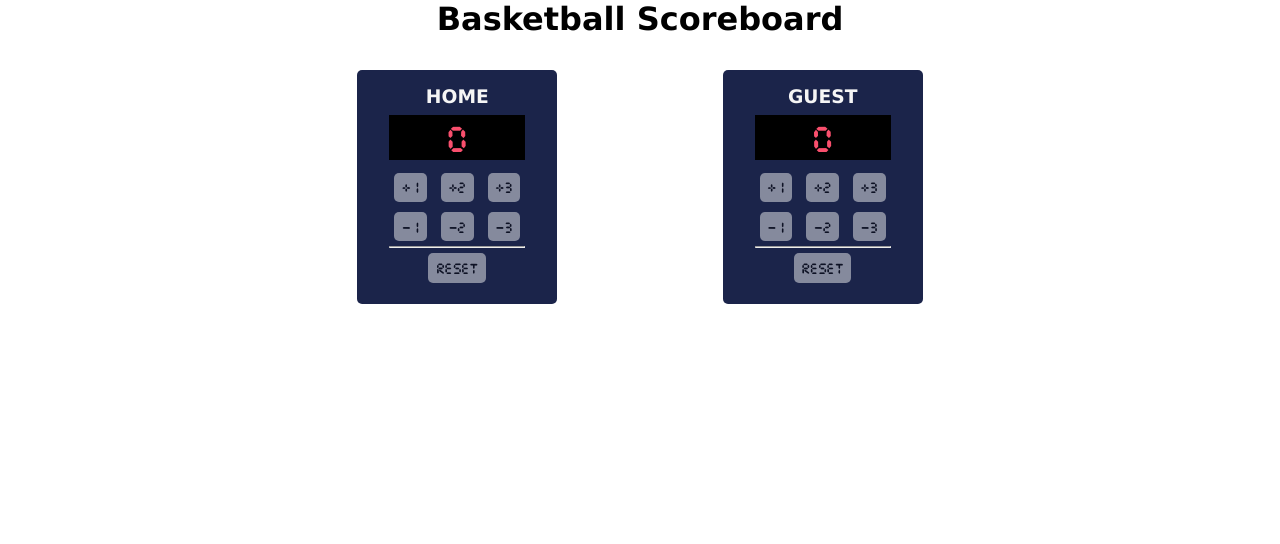
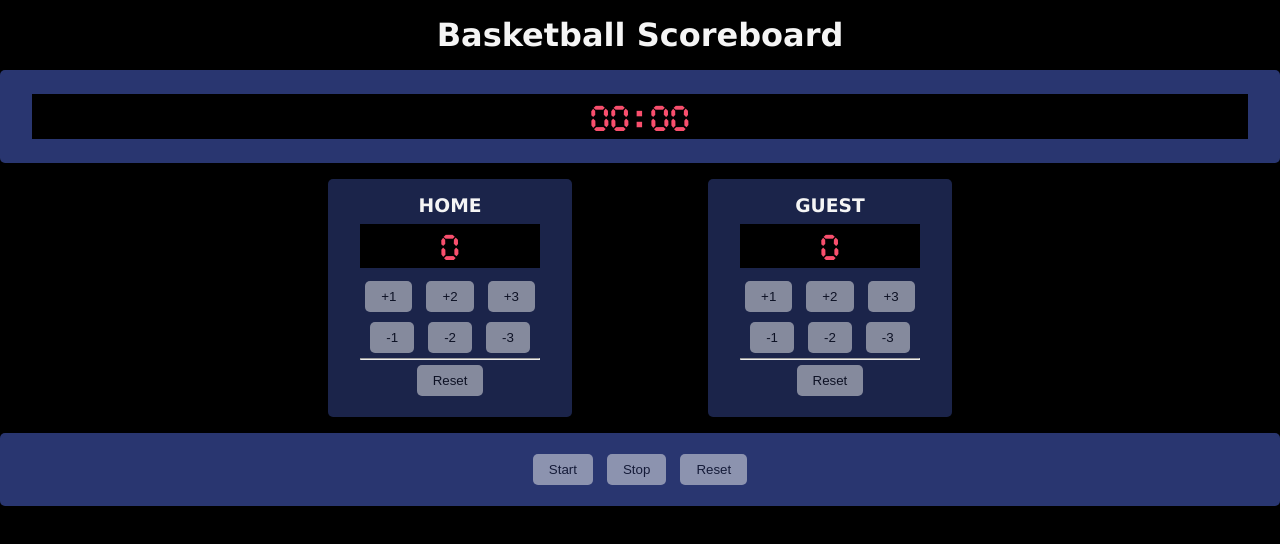
Before and after one commit to lalomax/BasketBall-Scoreboard, a plain HTML site: page index.html in a window 1280 px wide. Drawn offline with Linux system fonts and the light colour scheme.

Commit message:
perf: adding timer and improve style

```diff
--- a/index.css
+++ b/index.css
@@ -9,6 +9,7 @@
 
 body {
     margin: 0;
+  background: black;
 }
 
 .container {
@@ -19,7 +20,7 @@ body {
   justify-content: space-evenly;
   /* background: #1b244a; */
   text-align: center;
-  padding-top: 2rem;
+  padding: 1rem;
   border-radius: 5px;
 }
 
@@ -28,13 +29,29 @@ body {
   border-radius: 5px;
   padding: 1rem 2rem;
 }
+.timer-board  {
+  background:rgb(41, 54, 112);
+  border-radius: 5px;
+  padding: 1rem 2rem;
+  text-align: center;
+}
+
+/* .timer {
+  width: 70%;
+  display: flex;
+  justify-content: center;
+  gap: 1rem;
+  margin: 0 auto;
+  background: #2c3457;
+  border-radius: 5px;
+  text-align: center;
+} */
 
 @media screen and (max-width: 600px) {
   /* styles here */
   .container {
     width: 90%;
     flex-direction: column;
-
     gap: 1rem;
     /* border: red 1px solid; */
   }
@@ -45,10 +62,14 @@ h3 {
 }
 
 h1 {
+  color: whitesmoke;
+
+  border-radius: 5px;
+  padding: 1rem 2rem;
   text-align: center;
 }
 
-p, button {
+p {
     font-family: 'Cursed';
 }
 
@@ -58,7 +79,7 @@ button {
   border-radius: 5px;
   cursor: pointer;
   margin: 5px;
-  padding: .6rem .5rem .3rem;
+  padding: .5rem 1rem;
 }
 
 button:hover,
--- a/index.html
+++ b/index.html
@@ -1,13 +1,16 @@
 <!DOCTYPE html>
 <html lang="en">
   <head>
-  <meta charset="UTF-8">
-  <meta name="viewport" content="width=device-width, initial-scale=1.0">
+    <meta charset="UTF-8" />
+    <meta name="viewport" content="width=device-width, initial-scale=1.0" />
     <title>Basketball Scoreboard</title>
     <link rel="stylesheet" href="index.css" />
   </head>
   <body>
     <h1>Basketball Scoreboard</h1>
+        <div class="timer-board">
+          <p  id="game-timer">00:00</p>
+        </div>
     <div class="container">
       <div class="board">
         <h3>HOME</h3>
@@ -60,6 +63,11 @@
         <button name="guest" onclick="make(this)">Reset</button>
       </div>
     </div>
+    <div class="timer-board">
+      <button onclick="startTimer()">Start</button>
+      <button onclick="stopTimer()">Stop</button>
+      <button onclick="resetTimer()">Reset</button>
+    </div>
     <script src="index.js"></script>
   </body>
 </html>
--- a/index.js
+++ b/index.js
@@ -1,18 +1,51 @@
-const markerHome = document.getElementById("home-result")
-const markerGuest = document.getElementById("guest-result")
+const markerHome = document.getElementById("home-result");
+const markerGuest = document.getElementById("guest-result");
+const timerElement = document.getElementById("game-timer");
+let time = 0;
+let timerInterval;
 
-put = (e) => { //e represents the current object, on wich user interacts
+put = (e) => {
+  //e represents the current object, on wich user interacts
   if (e.name === "home") {
-    markerHome.innerHTML = parseInt(markerHome.innerHTML) + parseInt(e.value)
+    markerHome.innerHTML = parseInt(markerHome.innerHTML) + parseInt(e.value);
   } else {
-    markerGuest.innerHTML = parseInt(markerGuest.innerHTML) + parseInt(e.value)
+    markerGuest.innerHTML = parseInt(markerGuest.innerHTML) + parseInt(e.value);
   }
+};
+
+
+
+make = (e) => {
+  if (e.name === "home") {
+    markerHome.innerHTML = "0";
+  } else {
+    markerGuest.innerHTML = "0";
+  }
+};
+
+function startTimer() {
+  clearInterval(timerInterval);
+  timerInterval = setInterval(() => {
+    time++;
+    updateTimer();
+  }, 1000);
 }
 
-make = (e) => {
-    if (e.name === "home") {
-    markerHome.innerHTML = "0"
-  } else {
-    markerGuest.innerHTML = "0"
-  }
+function stopTimer() {
+  clearInterval(timerInterval);
 }
+
+function resetTimer() {
+  clearInterval(timerInterval);
+  time = 0;
+  updateTimer();
+}
+
+function updateTimer() {
+  const minutes = Math.floor(time / 60);
+  const seconds = time % 60;
+  timerElement.textContent = `${minutes.toString().padStart(2, "0")}:${seconds
+    .toString()
+    .padStart(2, "0")}`;
+}
+updateTimer();
```
Lines whose indentation alone changed are shown as unchanged.
